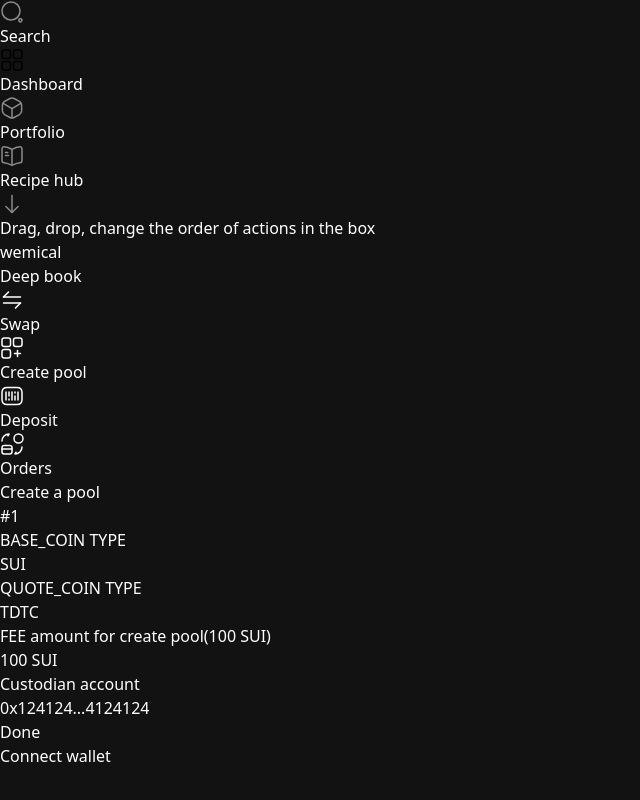
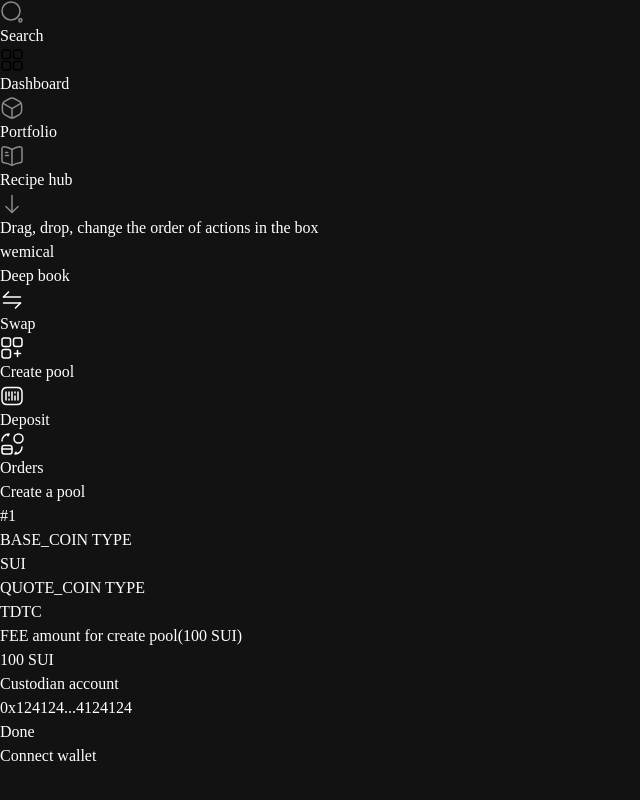
Before and after one commit to Weminal-labs/wemical-recipe-defi, a React (Vite) app: page / in a window 1280 px wide. Shown: the whole page, without its empty margins (0-640 px from the left). Built offline with nearby package versions, Linux system fonts and the light colour scheme; what @mysten/dapp-kit, @mysten/sui.js, @radix-ui/themes would draw is missing.

Commit message:
feat: update UI

```diff
--- a/src/index.css
+++ b/src/index.css
@@ -1,3 +1,107 @@
-@import "tailwindcss/base";
-@import "tailwindcss/components";
-@import "tailwindcss/utilities";
+@tailwind components;
+@tailwind utilities;
+
+@layer components {
+    .all-\[unset\] {
+        all: unset;
+    }
+}
+
+:root {
+    --body-font-family: "Poppins", Helvetica;
+    --body-font-size: 18px;
+    --body-font-style: normal;
+    --body-font-weight: 400;
+    --body-letter-spacing: -0.36px;
+    --body-line-height: 120.00000476837158%;
+    --button-large-font-family: "Poppins", Helvetica;
+    --button-large-font-size: 16px;
+    --button-large-font-style: normal;
+    --button-large-font-weight: 600;
+    --button-large-letter-spacing: -0.32px;
+    --button-large-line-height: 100%;
+    --button-small-font-family: "Poppins", Helvetica;
+    --button-small-font-size: 14px;
+    --button-small-font-style: normal;
+    --button-small-font-weight: 600;
+    --button-small-letter-spacing: -0.28px;
+    --button-small-line-height: normal;
+    --caption-font-family: "Poppins", Helvetica;
+    --caption-font-size: 14px;
+    --caption-font-style: normal;
+    --caption-font-weight: 400;
+    --caption-letter-spacing: -0.28px;
+    --caption-line-height: 112.00000047683716%;
+    --collection-1-0: 0px;
+    --collection-1-0-25: 4px;
+    --collection-1-0-5: 8px;
+    --collection-1-1: 16px;
+    --collection-1-1-5: 24px;
+    --collection-1-10: 160px;
+    --collection-1-2: 32px;
+    --collection-1-2-5: 40px;
+    --collection-1-3: 48px;
+    --collection-1-4: 64px;
+    --collection-1-5: 80px;
+    --collection-1-6: 96px;
+    --collection-1-7-5: 120px;
+    --collection-1-block-high: 800px;
+    --collection-1-block-margin: 120px;
+    --collection-1-block-paddings: 0px;
+    --collection-1-mob-block-margim: 64px;
+    --desktop-h1-font-family: "Monument Extended", Helvetica;
+    --desktop-h1-font-size: 72px;
+    --desktop-h1-font-style: normal;
+    --desktop-h1-font-weight: 400;
+    --desktop-h1-letter-spacing: -2.88px;
+    --desktop-h1-line-height: 70px;
+    --desktop-h2-font-family: "Poppins", Helvetica;
+    --desktop-h2-font-size: 59px;
+    --desktop-h2-font-style: normal;
+    --desktop-h2-font-weight: 500;
+    --desktop-h2-letter-spacing: -2.36px;
+    --desktop-h2-line-height: 100%;
+    --desktop-h3-font-family: "Poppins", Helvetica;
+    --desktop-h3-font-size: 48px;
+    --desktop-h3-font-style: normal;
+    --desktop-h3-font-weight: 500;
+    --desktop-h3-letter-spacing: -1.2px;
+    --desktop-h3-line-height: 106.5000057220459%;
+    --desktop-h4-font-family: "Poppins", Helvetica;
+    --desktop-h4-font-size: 28px;
+    --desktop-h4-font-style: normal;
+    --desktop-h4-font-weight: 500;
+    --desktop-h4-letter-spacing: -0.56px;
+    --desktop-h4-line-height: 110.00000238418579%;
+    --hilight-color: rgba(173, 0, 255, 1);
+    --mobile-h1-font-family: "Poppins", Helvetica;
+    --mobile-h1-font-size: 60px;
+    --mobile-h1-font-style: normal;
+    --mobile-h1-font-weight: 600;
+    --mobile-h1-letter-spacing: -4.8px;
+    --mobile-h1-line-height: 100%;
+    --mobile-h2-font-family: "Poppins", Helvetica;
+    --mobile-h2-font-size: 44px;
+    --mobile-h2-font-style: normal;
+    --mobile-h2-font-weight: 500;
+    --mobile-h2-letter-spacing: -1.76px;
+    --mobile-h2-line-height: 100%;
+    --mobile-h3-font-family: "Poppins", Helvetica;
+    --mobile-h3-font-size: 28px;
+    --mobile-h3-font-style: normal;
+    --mobile-h3-font-weight: 500;
+    --mobile-h3-letter-spacing: -0.7px;
+    --mobile-h3-line-height: 106.5000057220459%;
+    --mobile-h4-font-family: "Poppins", Helvetica;
+    --mobile-h4-font-size: 24px;
+    --mobile-h4-font-style: normal;
+    --mobile-h4-font-weight: 500;
+    --mobile-h4-letter-spacing: -0.48px;
+    --mobile-h4-line-height: 110.00000238418579%;
+    --subtitle-font-family: "Poppins", Helvetica;
+    --subtitle-font-size: 18px;
+    --subtitle-font-style: normal;
+    --subtitle-font-weight: 500;
+    --subtitle-letter-spacing: -0.36px;
+    --subtitle-line-height: 120.00000476837158%;
+}
--- a/src/pages/recipe/RecipeManagement.tsx
+++ b/src/pages/recipe/RecipeManagement.tsx
@@ -16,8 +16,6 @@
         <div className="relative w-[2024px] h-[1280px] left-[-69px]">
           <div className="absolute w-[1575px] h-[1280px] top-0 left-0">
             <div className="absolute w-[983px] h-[1280px] top-0 left-0">
-              <div className="w-[582px] h-[582px] top-[203px] left-[310px] bg-[#4200ff1a] rounded-[291px] absolute blur-[250px]" />
-              <div className="w-[620px] h-[620px] top-[660px] left-0 bg-[#3300ff1a] rounded-[310px] absolute blur-[250px]" />
               <div className="flex flex-col w-[300px] h-[1080px] items-center gap-[var(--collection-1-4)] pr-[var(--collection-1-1)] pl-[var(--collection-1-1)] py-[60px] absolute top-0 left-[69px] border-r [border-right-style:solid] border-[#3b3b3b]">
                 <div className="flex items-center gap-[var(--collection-1-1)] pt-[var(--collection-1-1)] pb-[var(--collection-1-1)] px-[12px] relative self-stretch w-full flex-[0_0_auto] rounded-[13px] border border-solid border-[#8d8b8c]">
                   <SearchIcon className="!relative !w-[24px] !h-[24px]" />
@@ -99,13 +97,12 @@
             </div>
           </div>
           <div className="absolute w-[653px] h-[748px] top-[347px] left-[1371px]">
-            <div className="w-[620px] h-[620px] top-[128px] left-[33px] bg-[#3300ff1a] rounded-[310px] absolute blur-[250px]" />
             <div className="flex flex-wrap w-[482px] items-start gap-[117px_24px] p-[40px] absolute top-0 left-0 bg-[#2828284c] rounded-[20px] overflow-hidden border border-solid border-[#ffffff1a]">
-              <div className="relative w-[246.09px] mt-[-1.00px] [background:linear-gradient(180deg,rgb(255,255,255)_0%,rgb(191.1,191.1,191.1)_100%)] [-webkit-background-clip:text] bg-clip-text [-webkit-text-fill-color:transparent] [text-fill-color:transparent] [font-family:'BT_Beau_Sans-Regular',Helvetica] font-normal text-transparent text-[32px] tracking-[0] leading-[38.4px]">
+              <div className="relative w-[246.09px] mt-[-1.00px] [font-family:'BT_Beau_Sans-Regular',Helvetica] font-normal text-white text-[32px] tracking-[0] leading-[38.4px]">
                 Create a pool
               </div>
               <div className="inline-flex items-center justify-center gap-[10px] relative flex-[0_0_auto]">
-                <div className="relative w-fit mt-[-1.00px] [background:linear-gradient(180deg,rgb(255,255,255)_0%,rgb(191.1,191.1,191.1)_100%)] [-webkit-background-clip:text] bg-clip-text [-webkit-text-fill-color:transparent] [text-fill-color:transparent] [font-family:'BT_Beau_Sans-Regular',Helvetica] font-normal text-transparent text-[32px] text-right tracking-[0] leading-[38.4px] whitespace-nowrap">
+                <div className="relative w-fit mt-[-1.00px] [font-family:'BT_Beau_Sans-Regular',Helvetica] font-normal text-white text-[32px] text-right tracking-[0] leading-[38.4px] whitespace-nowrap">
                   #1
                 </div>
               </div>
```
